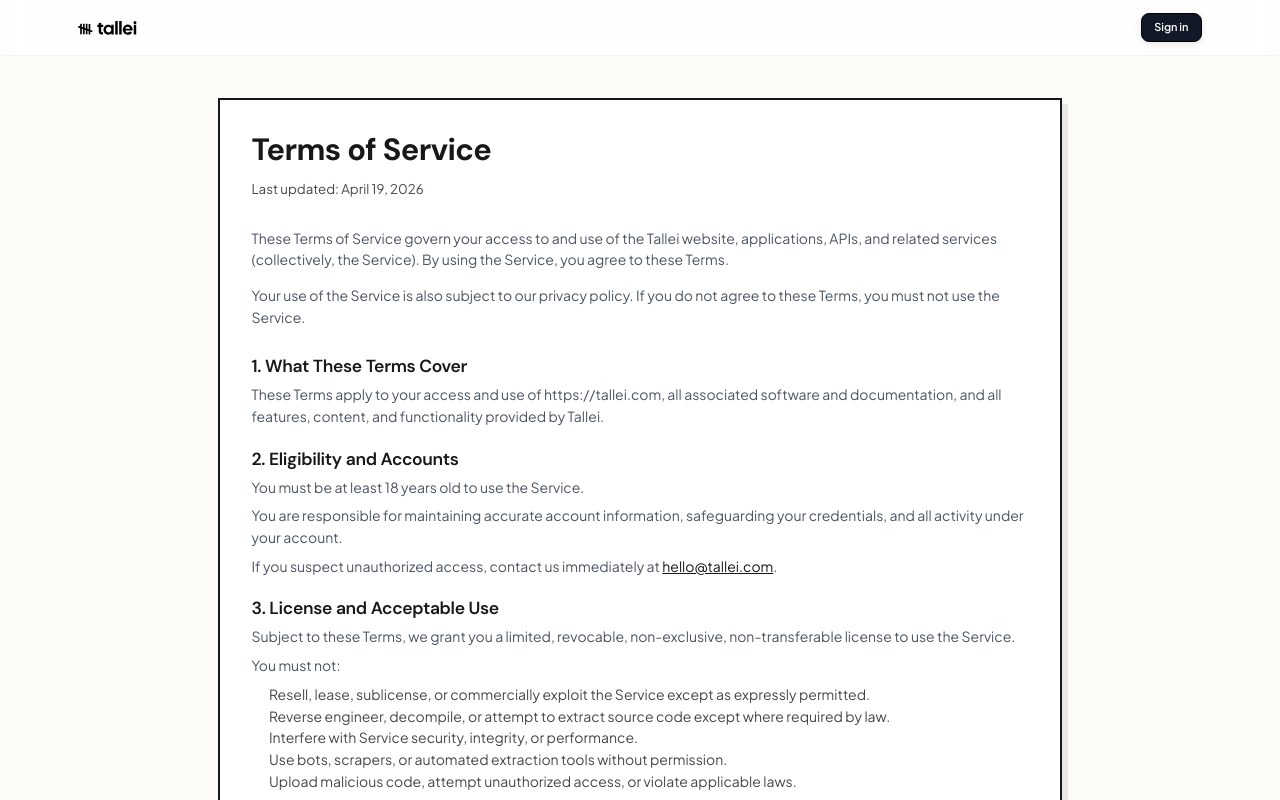
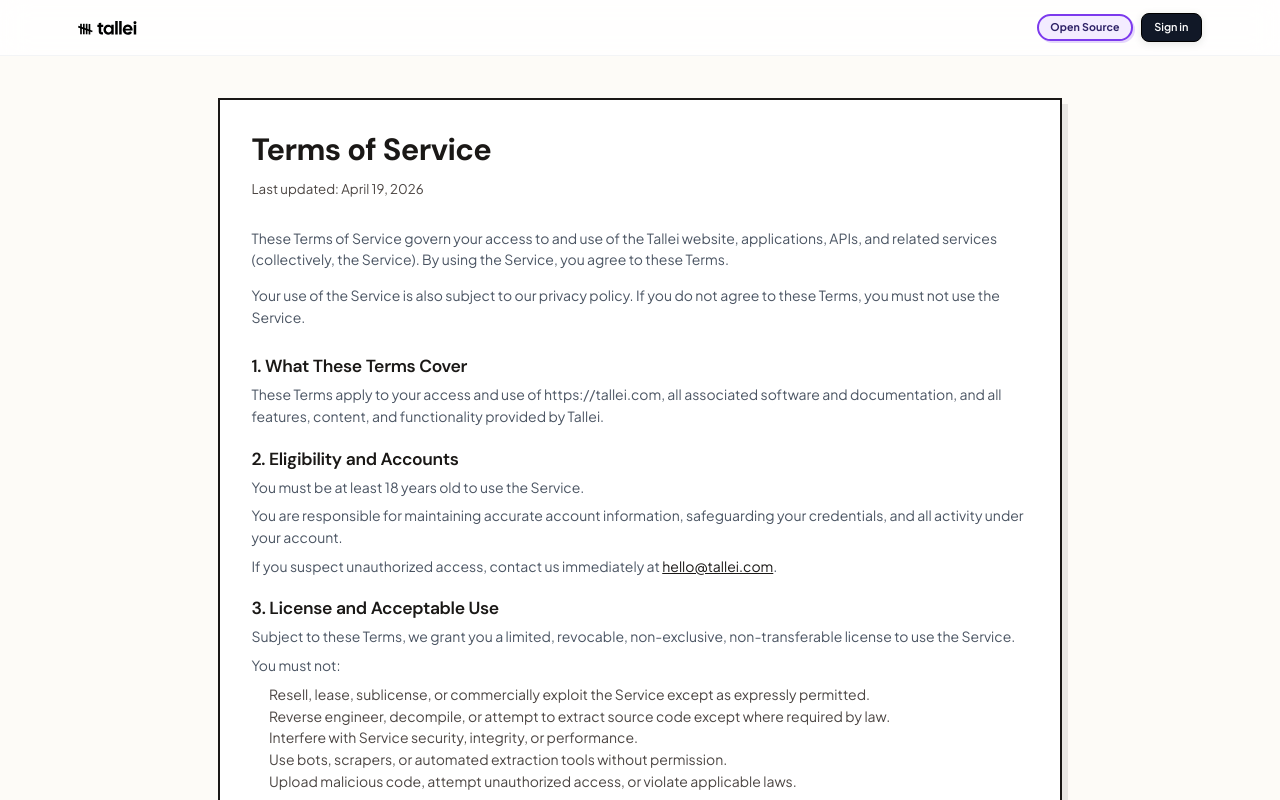
Before and after one commit to Dinuda/tallei-ai, a Next.js app in the folder dashboard/: page /terms in a window 1280 px wide. Shown: the top 800 px of the page. Built offline with nearby package versions, Linux system fonts and the light colour scheme; no server answers.

Commit message:
feat: add Open Source link to footer and top navigation

```diff
--- a/dashboard/app/globals.css
+++ b/dashboard/app/globals.css
@@ -199,6 +199,36 @@
   align-items: center;
   gap: 0.55rem;
 }
+.nav-open-source-link {
+  display: inline-flex;
+  align-items: center;
+  justify-content: center;
+  padding: 0.44rem 0.8rem;
+  border-radius: 999px;
+  border: 2px solid #7c3aed;
+  background: #f3ecff;
+  color: #2f2368;
+  font-size: 0.76rem;
+  font-weight: 700;
+  letter-spacing: 0.01em;
+  line-height: 1;
+  transition: transform var(--t-fast), box-shadow var(--t-fast), background-color var(--t-fast), border-color var(--t-fast);
+  box-shadow: 2px 2px 0px rgba(124, 58, 237, 0.2);
+}
+.nav-open-source-link:hover {
+  background: #ede2ff;
+  transform: translateY(-1px);
+}
+.nav-open-source-link:focus-visible {
+  outline: 2px solid #5b21b6;
+  outline-offset: 2px;
+}
+@media (max-width: 560px) {
+  .nav-open-source-link {
+    padding: 0.4rem 0.62rem;
+    font-size: 0.72rem;
+  }
+}
 
 .btn {
   display: inline-flex;
@@ -1868,6 +1898,13 @@
   text-decoration: underline;
   color: #1a1816;
 }
+.footer-link-open-source {
+  font-weight: 700;
+  color: #5b21b6 !important;
+}
+.footer-link-open-source:hover {
+  color: #1a1816 !important;
+}
 
 /* Ensure no transparent nav issues */
 .site-navbar-transparent {
--- a/dashboard/app/home-content.tsx
+++ b/dashboard/app/home-content.tsx
@@ -412,6 +412,7 @@
             <Link href="/privacy">Privacy</Link>
             <Link href="/terms">Terms of Service</Link>
             <a href="mailto:hello@tallei.com">Contact</a>
+            <a href="https://github.com/Dinuda/tallei-ai" target="_blank" rel="noopener noreferrer" className="footer-link-open-source">Open Source</a>
           </div>
         </div>
       </footer>
--- a/dashboard/app/top-nav.tsx
+++ b/dashboard/app/top-nav.tsx
@@ -45,6 +45,14 @@
         </Link>
 
         <div className="site-nav-actions">
+          <a
+            href="https://github.com/Dinuda/tallei-ai"
+            target="_blank"
+            rel="noopener noreferrer"
+            className="nav-open-source-link"
+          >
+            Open Source
+          </a>
           {isLoading ? (
             <div style={{ width: "80px" }} aria-hidden="true" />
           ) : isAuthenticated ? (
```
